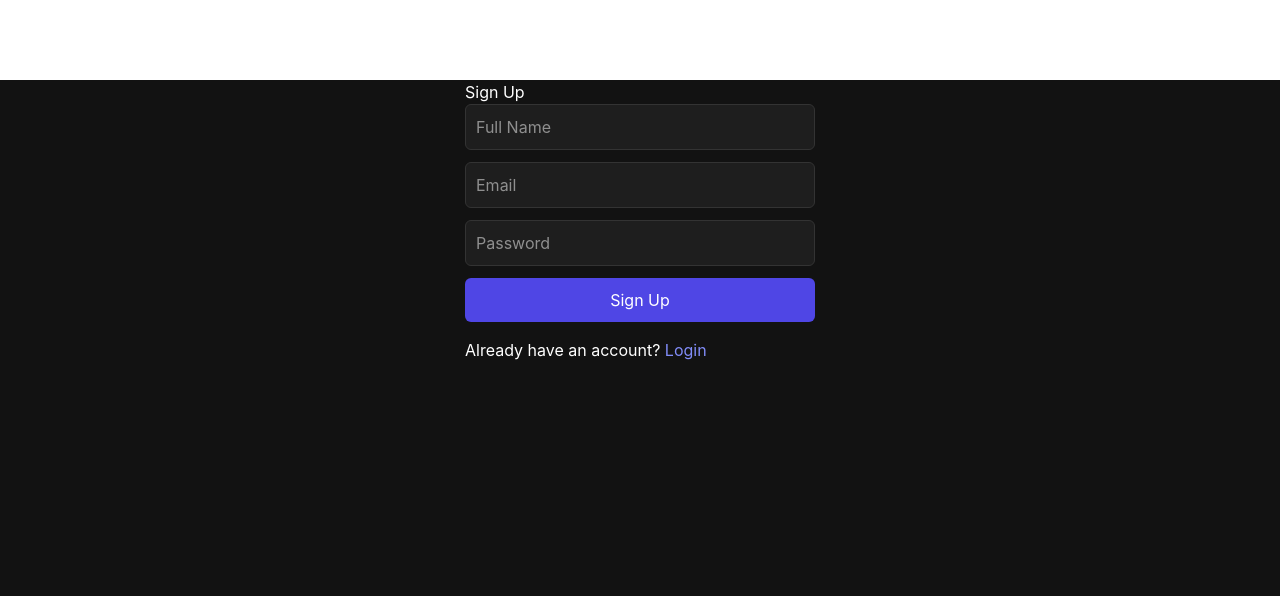
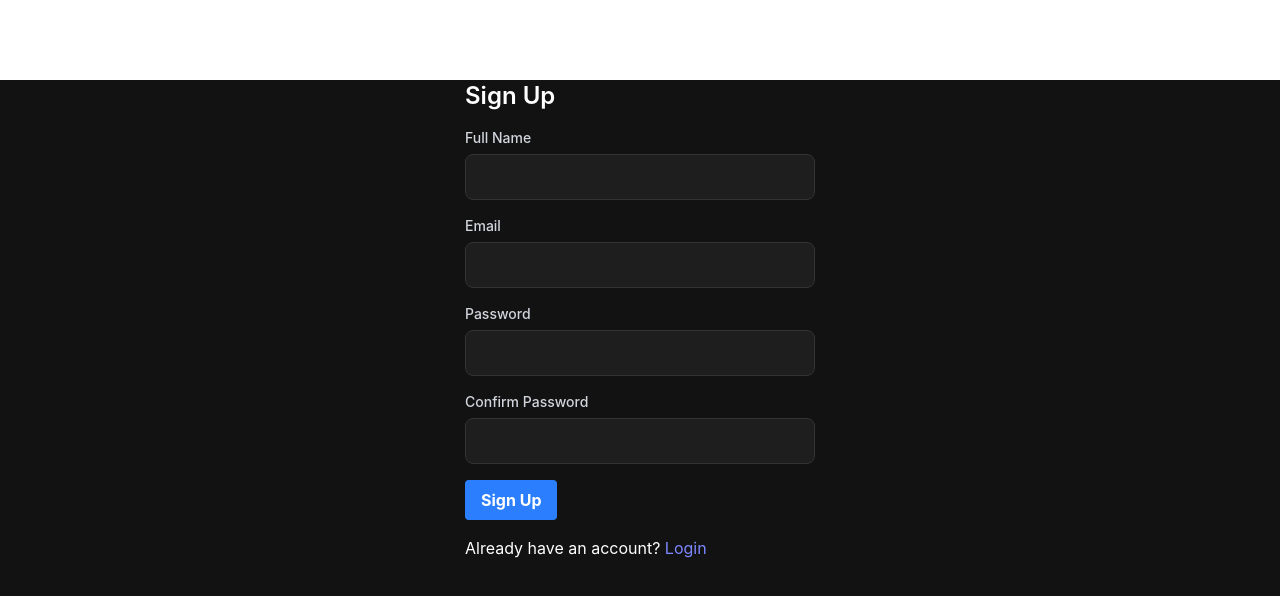
Before and after one commit to AyushYadav0729/Study_Platform, a React app in the folder Frontend/: page /register in a window 1280 px wide. Shown: the top 596 px of the page. Built offline with nearby package versions, Linux system fonts and the light colour scheme; the HTML template or start-up script is replaced by a standard one.

Commit message:
Add Register page validation and fix missing onSubmit bug

```diff
--- a/Frontend/src/pages/Register.jsx
+++ b/Frontend/src/pages/Register.jsx
@@ -1,41 +1,95 @@
-import { Link } from "react-router-dom";
+import { Link, useNavigate } from "react-router-dom";
+import { useState } from "react";
+import Input from "../components/Input";
+import Button from "../components/Button";
+import {
+  validateName,
+  validateEmail,
+  validatePassword,
+  validateConfirmPassword,
+} from "../utils/validators";
 
 function Register() {
+  const navigate = useNavigate();
+  const [formData, setFormData] = useState({
+    name: "",
+    email: "",
+    password: "",
+    confirmPassword: "",
+  });
+  const [errors, setErrors] = useState({});
+
+  const handleChange = (e) => {
+    const { name, value } = e.target;
+    setFormData((prev) => ({ ...prev, [name]: value }));
+  };
+
+  const handleSubmit = (e) => {
+    e.preventDefault();
+
+    const newErrors = {
+      name: validateName(formData.name),
+      email: validateEmail(formData.email),
+      password: validatePassword(formData.password),
+      confirmPassword: validateConfirmPassword(
+        formData.password,
+        formData.confirmPassword
+      ),
+    };
+    setErrors(newErrors);
+
+    const hasErrors = Object.values(newErrors).some((msg) => msg !== "");
+    if (hasErrors) return;
+
+    // TODO: friend will replace this with real API call (authService.js)
+    navigate("/dashboard");
+  };
+
   return (
-    <div style={{ maxWidth: "350px", margin: "80px auto", color: "white" }}>
-      <h2>Sign Up</h2>
-      <form>
-        <input type="text" placeholder="Full Name" style={inputStyle} />
-        <input type="email" placeholder="Email" style={inputStyle} />
-        <input type="password" placeholder="Password" style={inputStyle} />
-        <button type="submit" style={buttonStyle}>Sign Up</button>
+    <div className="max-w-[350px] mx-auto mt-20 text-white">
+      <h2 className="text-2xl font-semibold mb-4">Sign Up</h2>
+      <form onSubmit={handleSubmit}>
+        <Input
+          label="Full Name"
+          name="name"
+          value={formData.name}
+          onChange={handleChange}
+          error={errors.name}
+        />
+        <Input
+          label="Email"
+          type="email"
+          name="email"
+          value={formData.email}
+          onChange={handleChange}
+          error={errors.email}
+        />
+        <Input
+          label="Password"
+          type="password"
+          name="password"
+          value={formData.password}
+          onChange={handleChange}
+          error={errors.password}
+        />
+        <Input
+          label="Confirm Password"
+          type="password"
+          name="confirmPassword"
+          value={formData.confirmPassword}
+          onChange={handleChange}
+          error={errors.confirmPassword}
+        />
+        <Button type="submit">Sign Up</Button>
       </form>
-      <p style={{ marginTop: "16px" }}>
-        Already have an account? <Link to="/login" style={{ color: "#818cf8" }}>Login</Link>
+      <p className="mt-4">
+        Already have an account?{" "}
+        <Link to="/login" className="text-indigo-400">
+          Login
+        </Link>
       </p>
     </div>
   );
 }
 
-const inputStyle = {
-  display: "block",
-  width: "100%",
-  padding: "10px",
-  marginBottom: "12px",
-  backgroundColor: "#1e1e1e",
-  border: "1px solid #333",
-  color: "white",
-  borderRadius: "6px",
-};
-
-const buttonStyle = {
-  width: "100%",
-  padding: "10px",
-  backgroundColor: "#4f46e5",
-  color: "white",
-  border: "none",
-  borderRadius: "6px",
-  cursor: "pointer",
-};
-
 export default Register;
--- a/Frontend/src/utils/validators.js
+++ b/Frontend/src/utils/validators.js
@@ -10,3 +10,15 @@ export function validatePassword(password) {
   if (password.length < 6) return "Password must be at least 6 characters";
   return "";
 }
+
+export function validateName(name) {
+  if (!name || !name.trim()) return "Name is required";
+  if (name.trim().length < 2) return "Name must be at least 2 characters";
+  return "";
+}
+
+export function validateConfirmPassword(password, confirmPassword) {
+  if (!confirmPassword) return "Please confirm your password";
+  if (password !== confirmPassword) return "Passwords do not match";
+  return "";
+}
```
